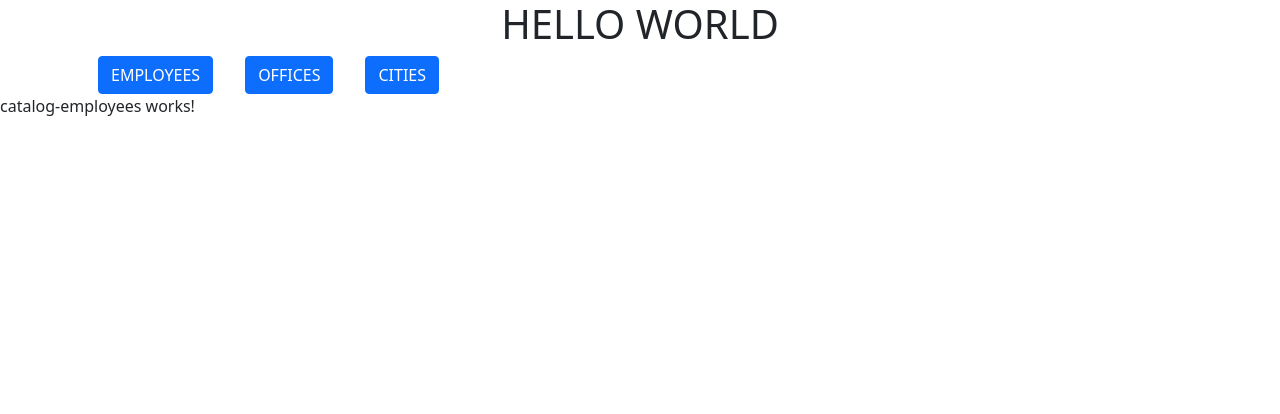
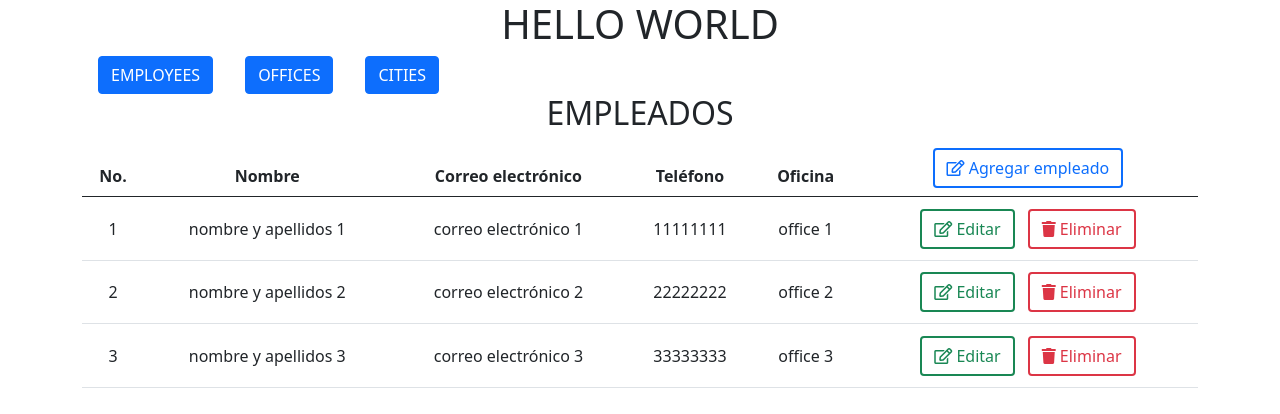
Before and after one commit to GamalielLeon/PrimerCRUD, an Angular app: page /employees in a window 1280 px wide. Shown: the top 414 px of the page. Built offline with nearby package versions, Linux system fonts and the light colour scheme.

Commit message:
Edit the table design of each catalog and add some methods to each one. In addition, add some style for each catalog

```diff
--- a/src/app/components/catalog-countries/catalog-countries.component.css
+++ b/src/app/components/catalog-countries/catalog-countries.component.css
@@ -0,0 +1,3 @@
+section>table>tbody>tr>td>button {
+    margin: 1% 2%;
+}
--- a/src/app/components/catalog-countries/catalog-countries.component.html
+++ b/src/app/components/catalog-countries/catalog-countries.component.html
@@ -16,7 +16,7 @@
             <tr *ngFor="let city of cities; let i=index" class="align-self-center">
                 <td>{{city}}</td>
                 <td>
-                    <button class="btn btn-outline-success border-2 mx-3" (click)="editCity(i)"> <span class="far fa-edit"></span> Editar </button>
+                    <button class="btn btn-outline-success border-2" (click)="editCity(i)"> <span class="far fa-edit"></span> Editar </button>
                     <button class="btn btn-outline-danger border-2" (click)="deleteCity(i)"> <span class="fas fa-trash"></span> Eliminar </button>
                 </td>
             </tr>
@@ -25,7 +25,7 @@
 
     <!-- Modal -->
     <div class="modal fade" id="formCities" data-bs-backdrop="static" data-bs-keyboard="false" tabindex="-1" aria-hidden="true">
-        <div class="modal-dialog">
+        <div class="modal-dialog modal-dialog-centered">
             <div class="modal-content">
                 <div class="modal-header">
                     <span class="modal-title" id="formCitiesTitle">Agregar nueva ciudad</span>
@@ -34,7 +34,7 @@
                 <div class="modal-body">
                     <form>
                         <div class="mb-3">
-                            <label for="cityName" class="form-label">Nombre de la ciudad</label>
+                            <label for="cityName" class="form-label">Nombre de la ciudad (*)</label>
                             <input type="text" class="form-control" id="cityName">
                         </div>
                         <button type="submit" class="btn btn-primary" (click)="addCity()">Guardar</button>
--- a/src/app/components/catalog-countries/catalog-countries.component.ts
+++ b/src/app/components/catalog-countries/catalog-countries.component.ts
@@ -19,11 +19,11 @@ export class CatalogCountriesComponent implements OnInit {
   }
 
   editCity(index: number): void{
-    console.log(index);
+    console.log(index + 'edit');
   }
 
   deleteCity(index: number): void{
-    console.log(index);
+    console.log(index + 'del');
   }
 
   // Setters
--- a/src/app/components/catalog-employees/catalog-employees.component.css
+++ b/src/app/components/catalog-employees/catalog-employees.component.css
@@ -0,0 +1,3 @@
+section>table>tbody>tr>td>button {
+    margin: 1% 2%;
+}
--- a/src/app/components/catalog-employees/catalog-employees.component.html
+++ b/src/app/components/catalog-employees/catalog-employees.component.html
@@ -1 +1,70 @@
-<p>catalog-employees works!</p>
+<h2 class="catalog-title">EMPLEADOS</h2>
+
+<section class="container">
+    <table class="table table-hover text-center align-middle table-responsive">
+        <thead>
+            <tr>
+                <th scope="col">No.</th>
+                <th scope="col">Nombre</th>
+                <th scope="col">Correo electrónico</th>
+                <th scope="col">Teléfono</th>
+                <th scope="col">Oficina</th>
+                <th scope="col">
+                    <button class="btn btn-outline-primary border-2 mx-3" data-bs-toggle="modal" data-bs-target="#formEmployees">
+                        <span class="far fa-edit"></span> Agregar empleado
+                    </button>
+                </th>
+            </tr>
+        </thead>
+        <tbody>
+            <tr *ngFor="let employee of employees; let i=index" class="align-self-center">
+                <td>{{employee.num}}</td>
+                <td>{{employee.name}}</td>
+                <td>{{employee.email}}</td>
+                <td>{{employee.phoneNumber}}</td>
+                <td>{{employee.office}}</td>
+                <td>
+                    <button class="btn btn-outline-success border-2" (click)="editEmployee(i)"> <span class="far fa-edit"></span> Editar </button>
+                    <button class="btn btn-outline-danger border-2" (click)="deleteEmployee(i)"> <span class="fas fa-trash"></span> Eliminar </button>
+                </td>
+            </tr>
+        </tbody>
+    </table>
+
+    <!-- Modal -->
+    <div class="modal fade" id="formEmployees" data-bs-backdrop="static" data-bs-keyboard="false" tabindex="-1" aria-hidden="true">
+        <div class="modal-dialog modal-dialog-centered">
+            <div class="modal-content">
+                <div class="modal-header">
+                    <span class="modal-title" id="formEmployeesTitle">Agregar nuevo empleado</span>
+                    <button type="button" class="btn-close" data-bs-dismiss="modal" aria-label="Close"></button>
+                </div>
+                <div class="modal-body">
+                    <form>
+                        <div class="mb-3">
+                            <label for="officeName" class="form-label">Número del empleado (*)</label>
+                            <input type="text" class="form-control" id="employeeName">
+                        </div>
+                        <div class="mb-3">
+                            <label for="officeName" class="form-label">Nombre del empleado (*)</label>
+                            <input type="text" class="form-control" id="employeeName">
+                        </div>
+                        <div class="mb-3">
+                            <label for="officeName" class="form-label">Correo electrónico del empleado (*)</label>
+                            <input type="email" class="form-control" id="employeeName">
+                        </div>
+                        <div class="mb-3">
+                            <label for="officePhone" class="form-label">Teléfono del empleado (*)</label>
+                            <input type="text" class="form-control" id="employeePhone">
+                        </div>
+                        <div class="mb-3">
+                            <label for="officeDirection" class="form-label">Oficina donde labora el empleado</label>
+                            <input type="text" class="form-control" id="employeeDirection">
+                        </div>
+                        <button type="submit" class="btn btn-primary" (click)="addEmployee()">Guardar</button>
+                    </form>
+                </div>
+            </div>
+        </div>
+    </div>
+</section>
--- a/src/app/components/catalog-employees/catalog-employees.component.ts
+++ b/src/app/components/catalog-employees/catalog-employees.component.ts
@@ -6,10 +6,32 @@ import { Component, OnInit } from '@angular/core';
   styleUrls: ['./catalog-employees.component.css']
 })
 export class CatalogEmployeesComponent implements OnInit {
+  employees: object = [
+    {num: 1, name: 'nombre y apellidos 1', email: 'correo electrónico 1', phoneNumber: 11111111, office: 'office 1'},
+    {num: 2, name: 'nombre y apellidos 2', email: 'correo electrónico 2', phoneNumber: 22222222, office: 'office 2'},
+    {num: 3, name: 'nombre y apellidos 3', email: 'correo electrónico 3', phoneNumber: 33333333, office: 'office 3'}
+  ];
 
   constructor() { }
 
   ngOnInit(): void {
   }
 
+  // Methods
+  addEmployee(): void{
+    console.log('add employee');
+  }
+
+  editEmployee(index: number): void{
+    console.log(index + 'edit');
+  }
+
+  deleteEmployee(index: number): void{
+    console.log(index + 'del');
+  }
+
+  // Setters
+
+  // Getters
+
 }
--- a/src/app/components/catalog-offices/catalog-offices.component.css
+++ b/src/app/components/catalog-offices/catalog-offices.component.css
@@ -0,0 +1,3 @@
+section>table>tbody>tr>td>button {
+    margin: 1% 2%;
+}
--- a/src/app/components/catalog-offices/catalog-offices.component.html
+++ b/src/app/components/catalog-offices/catalog-offices.component.html
@@ -1 +1,58 @@
-<p>catalog-offices works!</p>
+<h2 class="catalog-title">OFICINAS</h2>
+
+<section class="container">
+    <table class="table table-hover text-center align-middle table-responsive">
+        <thead>
+            <tr>
+                <th scope="col">Nombre</th>
+                <th scope="col">Teléfono</th>
+                <th scope="col">Dirección</th>
+                <th scope="col">
+                    <button class="btn btn-outline-primary border-2 mx-3" data-bs-toggle="modal" data-bs-target="#formOffices">
+                        <span class="far fa-edit"></span> Agregar oficina
+                    </button>
+                </th>
+            </tr>
+        </thead>
+        <tbody>
+            <tr *ngFor="let office of offices; let i=index" class="align-self-center">
+                <td>{{office.name}}</td>
+                <td>{{office.phoneNumber}}</td>
+                <td>{{office.direction}}</td>
+                <td>
+                    <button class="btn btn-outline-success border-2" (click)="editOffice(i)"> <span class="far fa-edit"></span> Editar </button>
+                    <button class="btn btn-outline-danger border-2" (click)="deleteOffice(i)"> <span class="fas fa-trash"></span> Eliminar </button>
+                </td>
+            </tr>
+        </tbody>
+    </table>
+
+    <!-- Modal -->
+    <div class="modal fade" id="formOffices" data-bs-backdrop="static" data-bs-keyboard="false" tabindex="-1" aria-hidden="true">
+        <div class="modal-dialog modal-dialog-centered">
+            <div class="modal-content">
+                <div class="modal-header">
+                    <span class="modal-title" id="formOfficesTitle">Agregar nueva oficina</span>
+                    <button type="button" class="btn-close" data-bs-dismiss="modal" aria-label="Close"></button>
+                </div>
+                <div class="modal-body">
+                    <form>
+                        <div class="mb-3">
+                            <label for="officeName" class="form-label">Nombre de la oficina (*)</label>
+                            <input type="text" class="form-control" id="officeName">
+                        </div>
+                        <div class="mb-3">
+                            <label for="officePhone" class="form-label">Teléfono de la oficina (*)</label>
+                            <input type="text" class="form-control" id="officePhone">
+                        </div>
+                        <div class="mb-3">
+                            <label for="officeDirection" class="form-label">Dirección de la oficina</label>
+                            <input type="text" class="form-control" id="officeDirection">
+                        </div>
+                        <button type="submit" class="btn btn-primary" (click)="addOffice()">Guardar</button>
+                    </form>
+                </div>
+            </div>
+        </div>
+    </div>
+</section>
--- a/src/app/components/catalog-offices/catalog-offices.component.ts
+++ b/src/app/components/catalog-offices/catalog-offices.component.ts
@@ -6,10 +6,32 @@ import { Component, OnInit } from '@angular/core';
   styleUrls: ['./catalog-offices.component.css']
 })
 export class CatalogOfficesComponent implements OnInit {
+  offices: object = [
+    {name: 'office 1', phoneNumber: 11111111, direction: 'Av 1 no 01, zip code 11111'},
+    {name: 'office 2', phoneNumber: 22222222, direction: 'Av 2 no 02, zip code 22222'},
+    {name: 'office 3', phoneNumber: 33333333, direction: 'Av 3 no 03, zip code 22222'}
+  ];
 
   constructor() { }
 
   ngOnInit(): void {
   }
 
+  // Methods
+  addOffice(): void{
+    console.log('add office');
+  }
+
+  editOffice(index: number): void{
+    console.log(index + 'edit');
+  }
+
+  deleteOffice(index: number): void{
+    console.log(index + 'del');
+  }
+
+  // Setters
+
+  // Getters
+
 }
```
